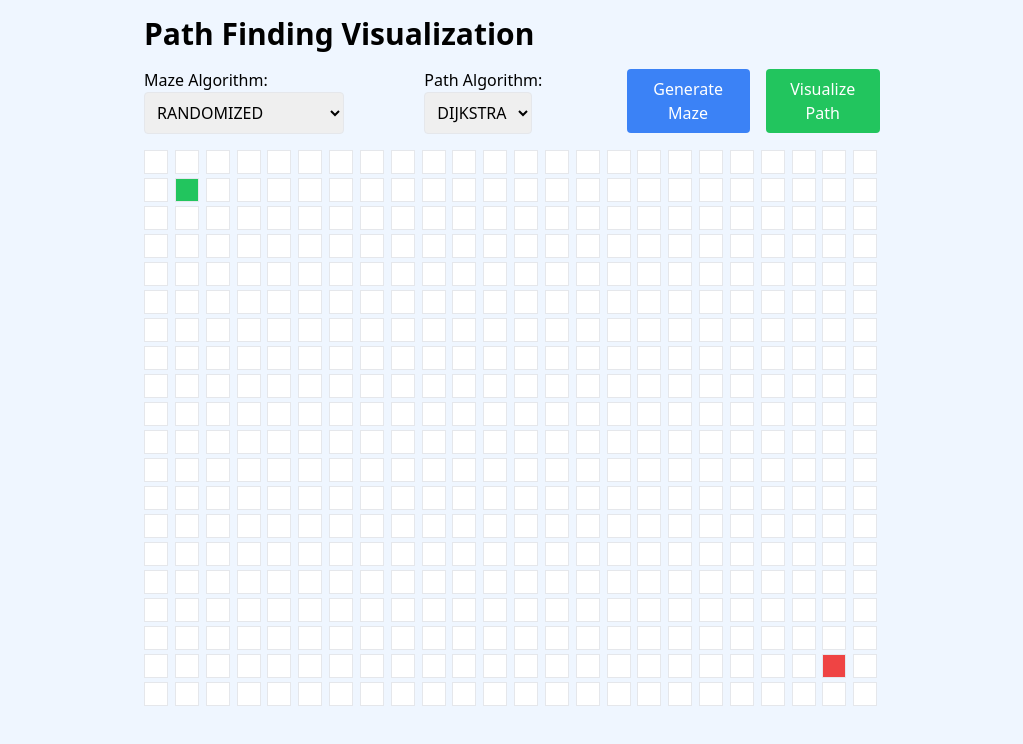
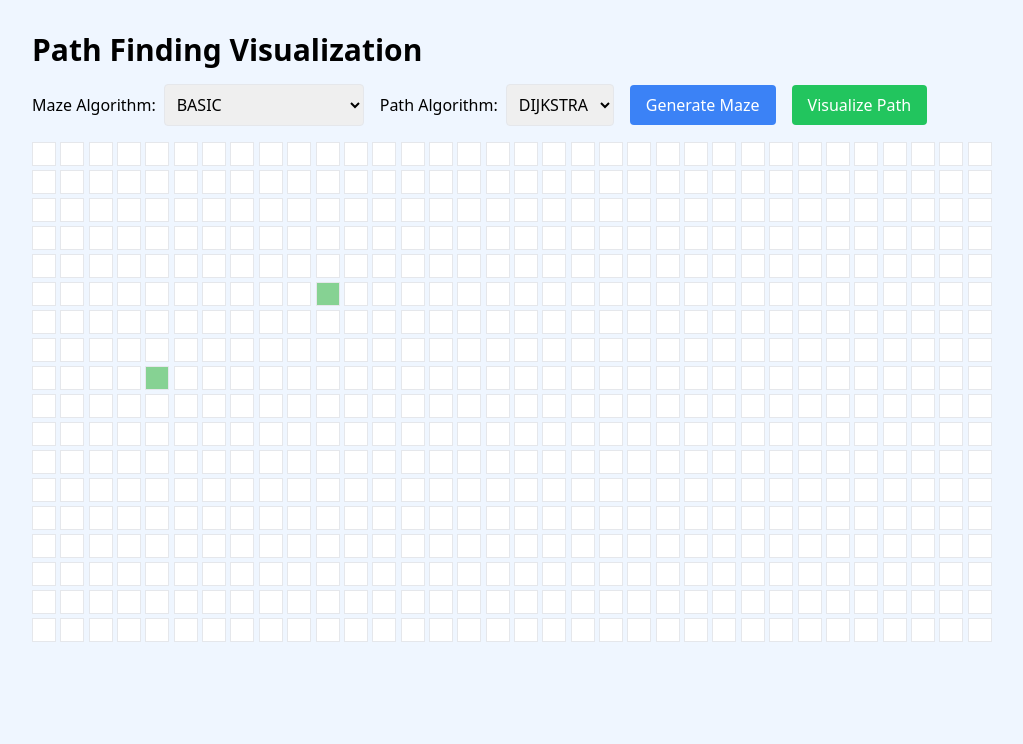
Before and after one commit to kienthuc4701/Pathfinding-Visualization, a React (Vite) app: page / in a window 1280 px wide. Shown: the top 744 px of the page, without its empty margins (128-1151 px from the left). Built offline with nearby package versions, Linux system fonts and the light colour scheme.

Commit message:
refactoring drag/drop cell, generate maze/path algorithms

```diff
--- a/src/algorithms/mazeGenerator/BasicMaze.ts
+++ b/src/algorithms/mazeGenerator/BasicMaze.ts
@@ -5,13 +5,6 @@ export default class BasicMaze implements IMazeGenerator {
     const newGrid = grid.map((row) =>
       row.map((cell) => ({ ...cell, type: CellType.BASIC }))
     );
-
-    // Set start cell (top-left corner)
-    newGrid[0][0].type = CellType.START;
-
-    // Set end cell (bottom-right corner)
-    newGrid[newGrid.length - 1][newGrid[0].length - 1].type = CellType.END;
-
     return newGrid;
   }
 }
--- a/src/algorithms/mazeGenerator/RandomMaze.ts
+++ b/src/algorithms/mazeGenerator/RandomMaze.ts
@@ -15,13 +15,6 @@ export class RandomizedMaze implements IMazeGenerator {
         }
       }
     }
-
-    // Set start cell (top-left corner)
-    newGrid[0][0].type = CellType.START;
-
-    // Set end cell (bottom-right corner)
-    newGrid[newGrid.length - 1][newGrid[0].length - 1].type = CellType.END;
-
     return newGrid;
   }
 }
--- a/src/components/PathfindingVisualization.tsx
+++ b/src/components/PathfindingVisualization.tsx
@@ -1,50 +1,13 @@
-import React, { useEffect } from "react";
-import { useAppContext } from "@/contexts/AppContext";
-import { useVisualization } from "@/hooks/useVisualization";
+import React from "react";
+import Grid from "./grid/Grid";
 import ControlPanel from "./controls/ControlPanel";
-import Grid from "./grid/Grid";
-import { CellType } from "@/types";
 
 const PathFindingVisualization: React.FC = () => {
-  const { state, dispatch } = useAppContext();
-  const { visualizePath, generateMaze } = useVisualization();
-
-  useEffect(() => {
-    // Set initial start and end cells
-    const startCell = state.grid[1][1];
-    const endCell = state.grid[state.grid.length - 2][state.grid[0].length - 2];
-
-    dispatch({
-      type: "SET_START_CELL",
-      payload: { ...startCell, type: CellType.START },
-    });
-    dispatch({
-      type: "SET_END_CELL",
-      payload: { ...endCell, type: CellType.END },
-    });
-
-    dispatch({
-      type: "UPDATE_CELL",
-      payload: { row: 1, col: 1, cellType: CellType.START },
-    });
-    dispatch({
-      type: "UPDATE_CELL",
-      payload: {
-        row: state.grid.length - 2,
-        col: state.grid[0].length - 2,
-        cellType: CellType.END,
-      },
-    });
-  }, []);
-
   return (
     <div className="bg-blue-50 min-h-screen">
-      <div className="mx-auto max-w-screen-md p-4">
+      <div className="mx-auto max-w-screen-lg p-8">
         <h1 className="text-3xl font-bold mb-4">Path Finding Visualization</h1>
-        <ControlPanel
-          onVisualize={visualizePath}
-          onGenerateMaze={generateMaze}
-        />
+        <ControlPanel />
         <Grid />
       </div>
     </div>
--- a/src/components/controls/AlgorithmsSelector.tsx
+++ b/src/components/controls/AlgorithmsSelector.tsx
@@ -1,25 +1,29 @@
+import { useAppContext } from "@/contexts/AppContext";
 import React from "react";
 
 interface AlgorithmSelectorProps {
   label: string;
   value: string;
-  onChange: (value: string) => void;
   options: { value: string; label: string }[];
   disabled: boolean;
 }
 const AlgorithmSelector: React.FC<AlgorithmSelectorProps> = ({
   label,
   value,
-  onChange,
   options,
 }) => {
+  const { state, dispatch } = useAppContext();
+
   return (
     <div>
       <label className="mr-2">{label}</label>
       <select
         className="border p-2 rounded"
         value={value}
-        onChange={(e) => onChange(e.target.value)}
+        disabled={state.isVisualizing}
+        onChange={(e) =>
+          dispatch({ type: "SET_MAZE_ALGORITHM", payload: e.target.value })
+        }
       >
         {options.map((option) => (
           <option key={option.value} value={option.value}>
--- a/src/components/controls/ControlPanel.tsx
+++ b/src/components/controls/ControlPanel.tsx
@@ -1,45 +1,57 @@
-import React from 'react';
-import { useAppContext } from '../../contexts/AppContext';
-import { MAZE_ALGORITHMS, PATH_ALGORITHMS } from '@/ultis/constants';
-import AlgorithmSelector from './AlgorithmsSelector';
+import React, { useEffect } from "react";
+import { useAppContext } from "../../contexts/AppContext";
+import { MAZE_ALGORITHMS, PATH_ALGORITHMS } from "@/ultis/constants";
+import AlgorithmSelector from "./AlgorithmsSelector";
+import { CellType } from "@/types";
+import { useVisualization } from "@/hooks/useVisualization";
 
-interface ControlPanelProps {
-  onVisualize: () => void;
-  onGenerateMaze: () => void;
-}
+const ControlPanel: React.FC = () => {
+  const { state, dispatch } = useAppContext();
+  const { visualizePath, generateMaze } = useVisualization();
 
-const ControlPanel: React.FC<ControlPanelProps> = ({
-  onVisualize,
-  onGenerateMaze,
-}) => {
-  const { state, dispatch } = useAppContext();
+  //Handle the first time access to application
+  useEffect(() => {
+    dispatch({ type: "RESET_GRID" });
+    dispatch({
+      type: "UPDATE_CELL",
+      payload: { ...state.startCell!, cellType: CellType.START },
+    });
+    dispatch({
+      type: "UPDATE_CELL",
+      payload: { ...state.endCell!, cellType: CellType.END },
+    });
+  }, []);
 
   return (
     <div className="mb-4 flex space-x-4 items-center">
       <AlgorithmSelector
         label="Maze Algorithm:"
         value={state.mazeAlgorithm}
-        onChange={(value) => dispatch({ type: 'SET_MAZE_ALGORITHM', payload: value })}
-        options={Object.entries(MAZE_ALGORITHMS).map(([key, value]) => ({ value, label: key }))}
+        options={Object.entries(MAZE_ALGORITHMS).map(([key, value]) => ({
+          value,
+          label: key,
+        }))}
         disabled={state.isVisualizing}
       />
       <AlgorithmSelector
         label="Path Algorithm:"
         value={state.pathAlgorithm}
-        onChange={(value) => dispatch({ type: 'SET_PATH_ALGORITHM', payload: value })}
-        options={Object.entries(PATH_ALGORITHMS).map(([key, value]) => ({ value, label: key }))}
+        options={Object.entries(PATH_ALGORITHMS).map(([key, value]) => ({
+          value,
+          label: key,
+        }))}
         disabled={state.isVisualizing}
       />
       <button
         className="bg-blue-500 text-white px-4 py-2 rounded disabled:opacity-50"
-        onClick={onGenerateMaze}
+        onClick={generateMaze}
         disabled={state.isVisualizing}
       >
         Generate Maze
       </button>
       <button
         className="bg-green-500 text-white px-4 py-2 rounded disabled:opacity-50"
-        onClick={onVisualize}
+        onClick={visualizePath}
         disabled={state.isVisualizing}
       >
         Visualize Path
--- a/src/components/grid/Cell.tsx
+++ b/src/components/grid/Cell.tsx
@@ -12,15 +12,15 @@ const Cell: React.FC<CellProps> = ({ cell }) => {
   const getCellClassName = () => {
     switch (cell.type) {
       case CellType.WALL:
-        return "bg-gray-800";
+        return "bg-[#433878]";
       case CellType.START:
-        return "bg-green-500";
+        return "bg-[#86D293]";
       case CellType.END:
-        return "bg-red-500";
+        return "bg-[#86D293]";
       case CellType.PATH:
-        return "bg-yellow-400 animate-pulse";
+        return "bg-[#3A6D8C] animate-pulse";
       case CellType.VISITED:
-        return "bg-blue-200";
+        return "bg-[#F2E5BF]";
       default:
         return "bg-white";
     }
@@ -39,7 +39,8 @@ const Cell: React.FC<CellProps> = ({ cell }) => {
 
   const handleDragStart = useCallback(
     (e: React.DragEvent) => {
-      e.dataTransfer.setData("text/plain", `${cell.row},${cell.col}`);
+      // store data of this item
+      e.dataTransfer.setData("ID", `${cell.row},${cell.col}`);
     },
     [cell]
   );
@@ -52,9 +53,10 @@ const Cell: React.FC<CellProps> = ({ cell }) => {
     (e: React.DragEvent) => {
       e.preventDefault();
       const [startRow, startCol] = e.dataTransfer
-        .getData("text")
+        .getData("ID")
         .split(",")
         .map(Number);
+
       const startCell = state.grid[startRow][startCol];
 
       if (startCell.type === CellType.START) {
--- a/src/components/grid/Grid.tsx
+++ b/src/components/grid/Grid.tsx
@@ -1,6 +1,6 @@
 import React from 'react';
+import Cell from './Cell';
 import { useAppContext } from '@/contexts/AppContext';
-import Cell from './Cell';
 import { GRID_COLS } from '@/ultis/constants';
 
 const Grid: React.FC = () => {
--- a/src/contexts/AppContext.tsx
+++ b/src/contexts/AppContext.tsx
@@ -1,5 +1,10 @@
 import { CellType, ICell } from "@/types";
-import { GRID_COLS, GRID_ROWS, MAZE_ALGORITHMS, PATH_ALGORITHMS } from "@/ultis/constants";
+import {
+  GRID_COLS,
+  GRID_ROWS,
+  MAZE_ALGORITHMS,
+  PATH_ALGORITHMS,
+} from "@/ultis/constants";
 import { createContext, useContext, useReducer } from "react";
 
 interface AppState {
@@ -12,17 +17,20 @@ interface AppState {
 }
 
 type AppAction =
-  | { type: 'SET_GRID'; payload: ICell[][] }
-  | { type: 'UPDATE_CELL'; payload: { row: number; col: number; cellType: CellType } }
-  | { type: 'SET_PATH_ALGORITHM'; payload: string }
-  | { type: 'SET_MAZE_ALGORITHM'; payload: string }
-  | { type: 'SET_IS_VISUALIZING'; payload: boolean }
-  | { type: 'RESET_GRID' }
-  | { type: 'CLEAR_PATH' }
-  | { type: 'SET_START_CELL'; payload: ICell }
-  | { type: 'SET_END_CELL'; payload: ICell }
-  | { type: 'DRAG_START'; payload: { row: number; col: number } }
-  | { type: 'DRAG_END'; payload: { row: number; col: number } };
+  | { type: "SET_GRID"; payload: ICell[][] }
+  | {
+      type: "UPDATE_CELL";
+      payload: { row: number; col: number; cellType: CellType };
+    }
+  | { type: "SET_PATH_ALGORITHM"; payload: string }
+  | { type: "SET_MAZE_ALGORITHM"; payload: string }
+  | { type: "SET_IS_VISUALIZING"; payload: boolean }
+  | { type: "SET_START_CELL"; payload: ICell }
+  | { type: "SET_END_CELL"; payload: ICell }
+  | { type: "DRAG_START"; payload: { row: number; col: number } }
+  | { type: "DRAG_END"; payload: { row: number; col: number } }
+  | { type: "RESET_GRID" }
+  | { type: "CLEAR_PATH" };
 
 const initialGrid = (): ICell[][] =>
   Array.from({ length: GRID_ROWS }, (_, row) =>
@@ -35,18 +43,18 @@ const initialGrid = (): ICell[][] =>
 
 const initialState: AppState = {
   grid: initialGrid(),
-  startCell: null,
-  endCell: null,
+  startCell: { row: 8, col: 4, type: CellType.START },
+  endCell: { row: 5, col: 10, type: CellType.END },
   pathAlgorithm: PATH_ALGORITHMS.DIJKSTRA,
-  mazeAlgorithm: MAZE_ALGORITHMS.RANDOMIZED,
+  mazeAlgorithm: MAZE_ALGORITHMS.BASIC,
   isVisualizing: false,
 };
 
 const appReducer = (state: AppState, action: AppAction): AppState => {
   switch (action.type) {
-    case 'SET_GRID':
+    case "SET_GRID":
       return { ...state, grid: action.payload };
-    case 'UPDATE_CELL':
+    case "UPDATE_CELL":
       return {
         ...state,
         grid: state.grid.map((row, rowIndex) =>
@@ -59,19 +67,24 @@ const appReducer = (state: AppState, action: AppAction): AppState => {
             : row
         ),
       };
-    case 'SET_START_CELL':
+    case "SET_START_CELL":
       return { ...state, startCell: action.payload };
-    case 'SET_END_CELL':
+    case "SET_END_CELL":
       return { ...state, endCell: action.payload };
-    case 'SET_PATH_ALGORITHM':
+    case "SET_PATH_ALGORITHM":
       return { ...state, pathAlgorithm: action.payload };
-    case 'SET_MAZE_ALGORITHM':
+    case "SET_MAZE_ALGORITHM":
       return { ...state, mazeAlgorithm: action.payload };
-    case 'SET_IS_VISUALIZING':
+    case "SET_IS_VISUALIZING":
       return { ...state, isVisualizing: action.payload };
-    case 'RESET_GRID':
-      return { ...state, grid: initialGrid(), startCell: null, endCell: null };
-    case 'CLEAR_PATH':
+    case "RESET_GRID":
+      return {
+        ...state,
+        grid: initialGrid(),
+        startCell: state.startCell,
+        endCell: state.endCell,
+      };
+    case "CLEAR_PATH":
       return {
         ...state,
         grid: state.grid.map((row) =>
@@ -82,32 +95,65 @@ const appReducer = (state: AppState, action: AppAction): AppState => {
           )
         ),
       };
-      case 'SET_START_CELL':
+    case "SET_START_CELL":
       return { ...state, startCell: action.payload };
-    case 'SET_END_CELL':
+    case "SET_END_CELL":
       return { ...state, endCell: action.payload };
-    case 'DRAG_START':
+    case "DRAG_START":
+      if (
+        state.endCell &&
+        state.endCell.row === action.payload.row &&
+        state.endCell.col === action.payload.col
+      ) {
+        return state; // Do nothing if trying to drag start to end cell
+      }
+      if (
+        state.endCell &&
+        state.endCell.row === action.payload.row &&
+        state.endCell.col === action.payload.col
+      ) {
+        return state; // Do nothing if trying to drag start to end cell
+      }
       return {
         ...state,
-        grid: state.grid.map(row =>
-          row.map(cell =>
-            cell.type === CellType.START
+        grid: state.grid.map((row) =>
+          row.map((cell) =>
+            cell.row === state.startCell?.row &&
+            cell.col === state.startCell?.col
               ? { ...cell, type: CellType.BASIC }
-              : cell.row === action.payload.row && cell.col === action.payload.col
+              : cell.row === action.payload.row &&
+                cell.col === action.payload.col
               ? { ...cell, type: CellType.START }
               : cell
           )
         ),
         startCell: { ...action.payload, type: CellType.START },
       };
-    case 'DRAG_END':
+    case "DRAG_END":
+      // Check if the target cell is the current end cell (dragged onto itself)
+      if (
+        state.endCell &&
+        state.endCell.row === action.payload.row &&
+        state.endCell.col === action.payload.col
+      ) {
+        return state; // Do nothing if dragged onto itself
+      }
+      // Check if the target cell is the start cell
+      if (
+        state.startCell &&
+        state.startCell.row === action.payload.row &&
+        state.startCell.col === action.payload.col
+      ) {
+        return state; // Do nothing if trying to drag end to start cell
+      }
       return {
         ...state,
-        grid: state.grid.map(row =>
-          row.map(cell =>
-            cell.type === CellType.END
+        grid: state.grid.map((row) =>
+          row.map((cell) =>
+            cell.row === state.endCell?.row && cell.col === state.endCell?.col
               ? { ...cell, type: CellType.BASIC }
-              : cell.row === action.payload.row && cell.col === action.payload.col
+              : cell.row === action.payload.row &&
+                cell.col === action.payload.col
               ? { ...cell, type: CellType.END }
               : cell
           )
@@ -118,22 +164,26 @@ const appReducer = (state: AppState, action: AppAction): AppState => {
       return state;
   }
 };
-
 const AppContext = createContext<{
   state: AppState;
   dispatch: React.Dispatch<AppAction>;
 } | null>(null);
 
-export const AppProvider: React.FC<{ children: React.ReactNode }> = ({ children }) => {
+export const AppProvider: React.FC<{ children: React.ReactNode }> = ({
+  children,
+}) => {
   const [state, dispatch] = useReducer(appReducer, initialState);
-
-  return <AppContext.Provider value={{ state, dispatch }}>{children}</AppContext.Provider>;
+  return (
+    <AppContext.Provider value={{ state, dispatch }}>
+      {children}
+    </AppContext.Provider>
+  );
 };
 
 export const useAppContext = () => {
   const context = useContext(AppContext);
   if (!context) {
-    throw new Error('useAppContext must be used within an AppProvider');
+    throw new Error("useAppContext must be used within an AppProvider");
   }
   return context;
 };
--- a/src/hooks/useVisualization.ts
+++ b/src/hooks/useVisualization.ts
@@ -58,6 +58,7 @@ export const useVisualization = () => {
     state.isVisualizing,
     state.grid,
     state.pathAlgorithm,
+    state.mazeAlgorithm,
     dispatch,
     updateCell,
   ]);
@@ -73,12 +74,14 @@ export const useVisualization = () => {
     }
     const newGrid = mazeGenerator.generate(state.grid);
     dispatch({ type: "SET_GRID", payload: newGrid });
-
-    // Update start and end cells
-    const startCell = newGrid[0][0];
-    const endCell = newGrid[newGrid.length - 1][newGrid[0].length - 1];
-    dispatch({ type: "SET_START_CELL", payload: startCell });
-    dispatch({ type: "SET_END_CELL", payload: endCell });
+    dispatch({
+      type: "UPDATE_CELL",
+      payload: { ...state.startCell!, cellType: CellType.START },
+    });
+    dispatch({
+      type: "UPDATE_CELL",
+      payload: { ...state.endCell!, cellType: CellType.END },
+    });
   }, [state.mazeAlgorithm, state.grid, dispatch]);
 
   return { visualizePath, generateMaze, updateCell };
--- a/src/ultis/constants.ts
+++ b/src/ultis/constants.ts
@@ -1,5 +1,5 @@
-export const GRID_ROWS = 20;
-export const GRID_COLS = 24;
+export const GRID_ROWS = 18;
+export const GRID_COLS = 34;
 export const VISUALIZATION_DELAY = 50;
 export const PATH_DELAY = 50; // milliseconds
 
@@ -16,5 +16,3 @@ export const MAZE_ALGORITHMS = {
   RANDOMIZED: "RANDOMIZED",
   RECURSIVE_DIVISION: "RECURSIVE_DIVISION",
 };
-
-export const THRESH_HOLD_WALL = 0.5
```
Also changed, not shown: src/main.tsx (+7 -7 lines).
